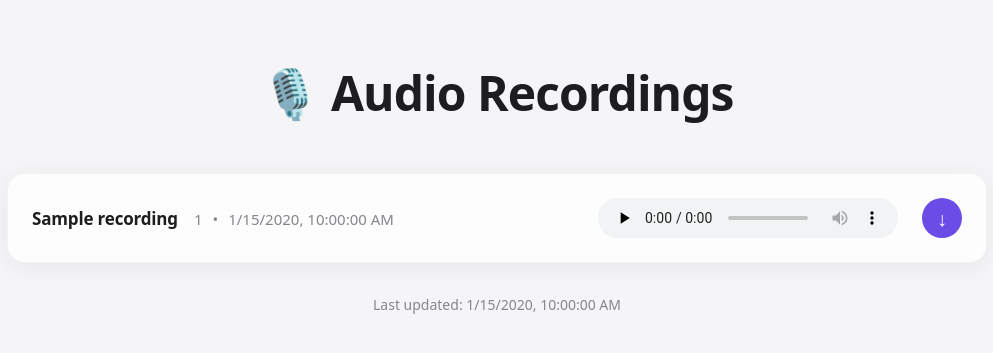
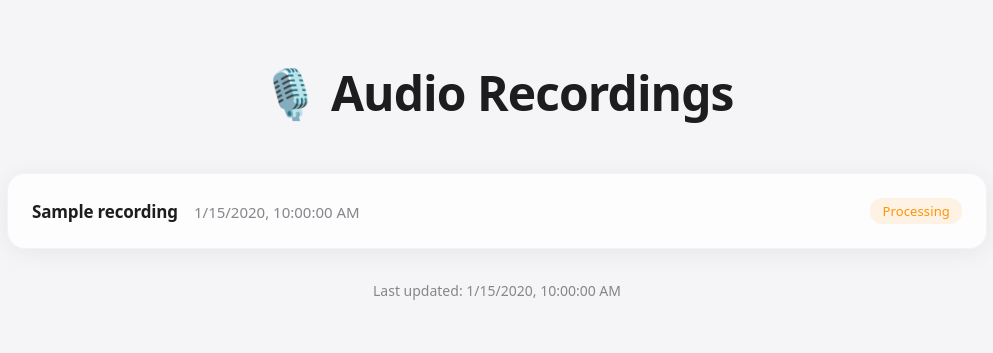
Before and after one commit to adriaanzon/audio-publisher, a Flask app: template cloud/src/templates/index.html.jinja in a window 1280 px wide. Shown: the top 353 px of the page, without its empty margins (143-1136 px from the left). Run offline with Flask 3, Linux system fonts and the light colour scheme; the template is opened without the code that fills it: most values are stand-ins (such as "Sample title", 1, 10 or a date in 2020).

Commit message:
Improve idempotency
Avoids duplicate processing of the same source file.

```diff
--- a/cloud/src/main.py
+++ b/cloud/src/main.py
@@ -38,12 +38,16 @@ def handle_event():
         return f"Normalized {object_name}", 200
 
     elif bucket_name == DESTINATION_BUCKET:
-        # New MP3 file created - regenerate file listing
-        # Ignore index.html to prevent infinite loop
+        # Ignore index.html and JSON placeholders
         if object_name == "index.html":
             print(f"Ignoring index.html upload to prevent infinite loop")
             return "Ignored index.html", 200
 
+        if object_name.endswith(".json"):
+            print(f"Ignoring JSON placeholder: {object_name}")
+            return "Ignored placeholder", 200
+
+        # New MP3 file created - regenerate file listing
         print(f"Regenerating file listing after upload of: {object_name}")
         generate_file_listing(DESTINATION_BUCKET)
         return f"Generated file listing", 200
--- a/cloud/src/templates/index.html.jinja
+++ b/cloud/src/templates/index.html.jinja
@@ -99,6 +99,27 @@
         .download-btn:hover {
             background: #5a3dd5;
         }
+        .status-badge {
+            display: inline-flex;
+            align-items: center;
+            gap: 6px;
+            padding: 4px 12px;
+            border-radius: 12px;
+            font-size: 0.8125em;
+            font-weight: 500;
+            letter-spacing: 0.01em;
+        }
+        .status-processing {
+            background: rgba(255, 149, 0, 0.1);
+            color: #ff9500;
+        }
+        .recording.processing {
+            opacity: 0.7;
+        }
+        .recording.processing .recording-name {
+            cursor: default;
+            pointer-events: none;
+        }
         .empty-state {
             padding: 80px 20px;
             text-align: center;
@@ -156,6 +177,9 @@
             footer {
                 color: #a1a1a6;
             }
+            .status-processing {
+                background: rgba(255, 149, 0, 0.2);
+            }
         }
     </style>
 </head>
@@ -168,20 +192,32 @@
         <div class="recordings">
             {% if recordings %}
                 {% for recording in recordings %}
-                <div class="recording">
+                <div class="recording {% if recording.status == 'processing' %}processing{% endif %}">
                     <div class="recording-header">
+                        {% if recording.status == 'ready' %}
                         <a href="{{ recording.url }}" class="recording-name">{{ recording.name }}</a>
+                        {% else %}
+                        <span class="recording-name">{{ recording.name }}</span>
+                        {% endif %}
                         <div class="recording-info">
+                            {% if recording.status == 'ready' %}
                             <span>{{ recording.size }}</span>
                             <span>•</span>
+                            {% endif %}
                             <span class="timestamp">{{ recording.updated }}</span>
                         </div>
                     </div>
+                    {% if recording.status == 'ready' %}
                     <audio controls preload="none">
                         <source src="{{ recording.url }}" type="audio/mpeg">
                         Your browser does not support the audio element.
                     </audio>
                     <a href="{{ recording.url }}" download="{{ recording.name }}" class="download-btn" aria-label="Download">↓</a>
+                    {% else %}
+                    <span class="status-badge status-processing">
+                        Processing
+                    </span>
+                    {% endif %}
                 </div>
                 {% endfor %}
             {% else %}
```
Also changed, not shown: cloud/preview_template.py (+11 -2 lines), cloud/src/generate_file_listing.py (+27 -7 lines), cloud/src/normalize.py (+37 -4 lines), 2 other files.
